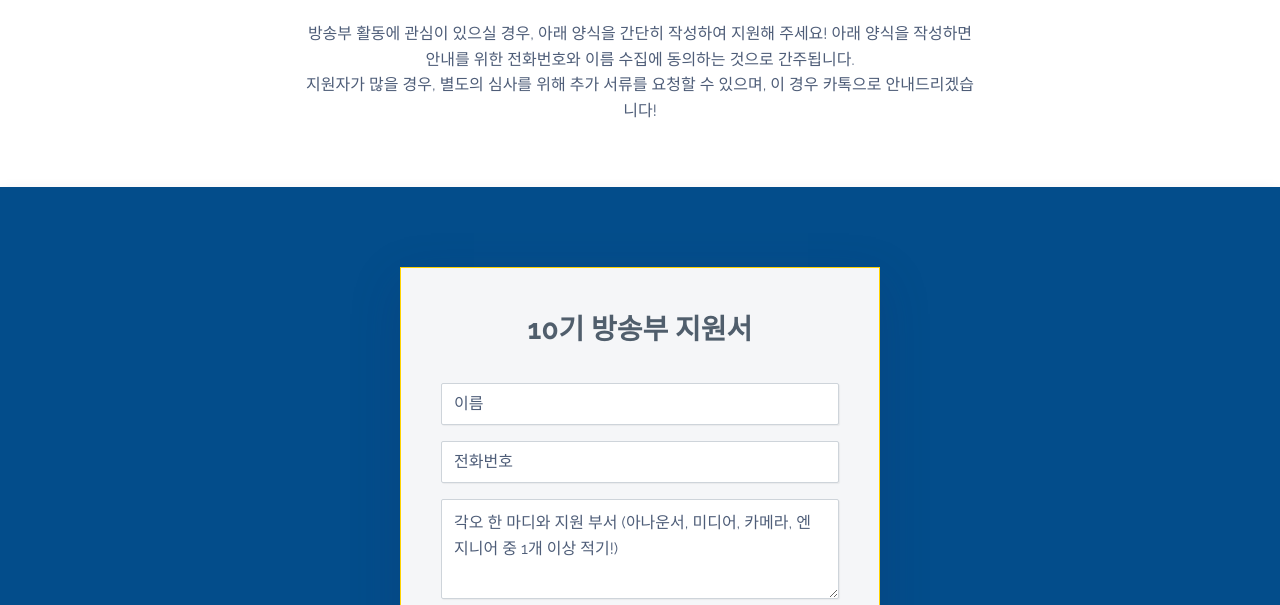
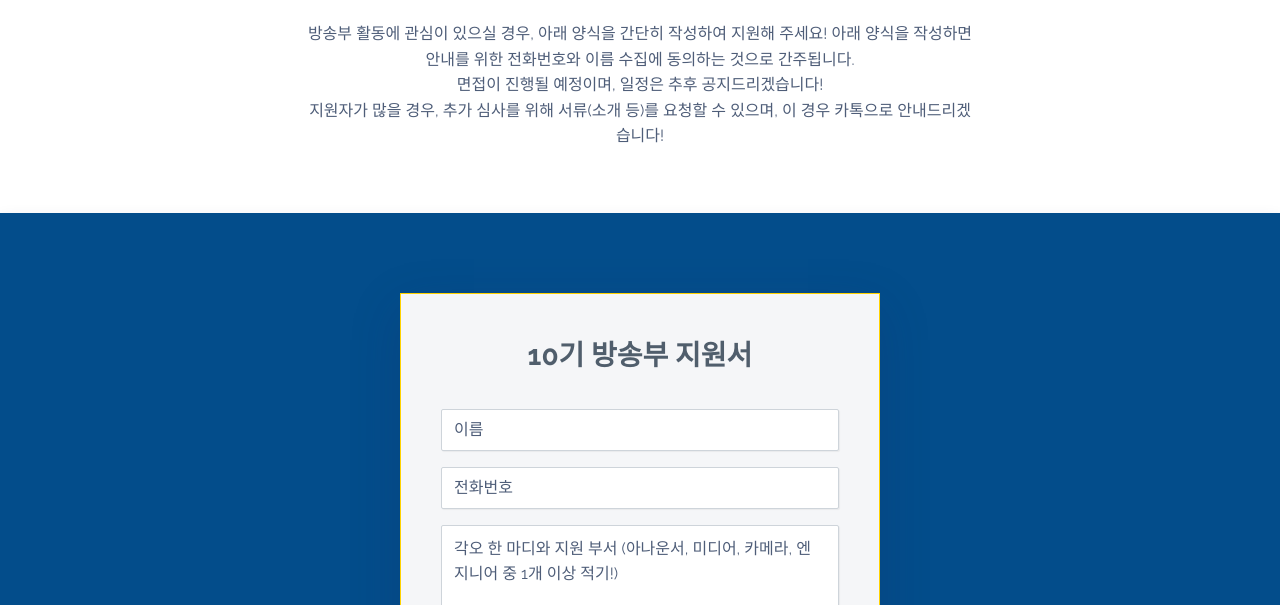
Before and after one commit to hoony6134/dhbs-apply, a plain HTML site: page apply.html in a window 1280 px wide. Shown: the part 195-800 px from the top of the page. Drawn offline with Linux system fonts and the light colour scheme.

Commit message:
Update apply.html

```diff
--- a/apply.html
+++ b/apply.html
@@ -34,7 +34,7 @@
             <div class="row">
                 <div class="col-md-8 col-xl-6 text-center mx-auto" style="width: 70%;">
                     <h2 class="display-6 fw-bold mb-4">지금 지원하세요!</h2>
-                    <p class="text-muted">방송부 활동에 관심이 있으실 경우, 아래 양식을 간단히 작성하여 지원해 주세요! 아래 양식을 작성하면 안내를 위한 전화번호와 이름 수집에 동의하는 것으로 간주됩니다.<br>지원자가 많을 경우, 별도의 심사를 위해 추가 서류를 요청할 수 있으며, 이 경우 카톡으로 안내드리겠습니다!</p>
+                    <p class="text-muted">방송부 활동에 관심이 있으실 경우, 아래 양식을 간단히 작성하여 지원해 주세요! 아래 양식을 작성하면 안내를 위한 전화번호와 이름 수집에 동의하는 것으로 간주됩니다.<br>면접이 진행될 예정이며, 일정은 추후 공지드리겠습니다!<br>지원자가 많을 경우, 추가 심사를 위해 서류(소개 등)를 요청할 수 있으며, 이 경우 카톡으로 안내드리겠습니다!</p>
                 </div>
             </div>
             <section></section>
```
